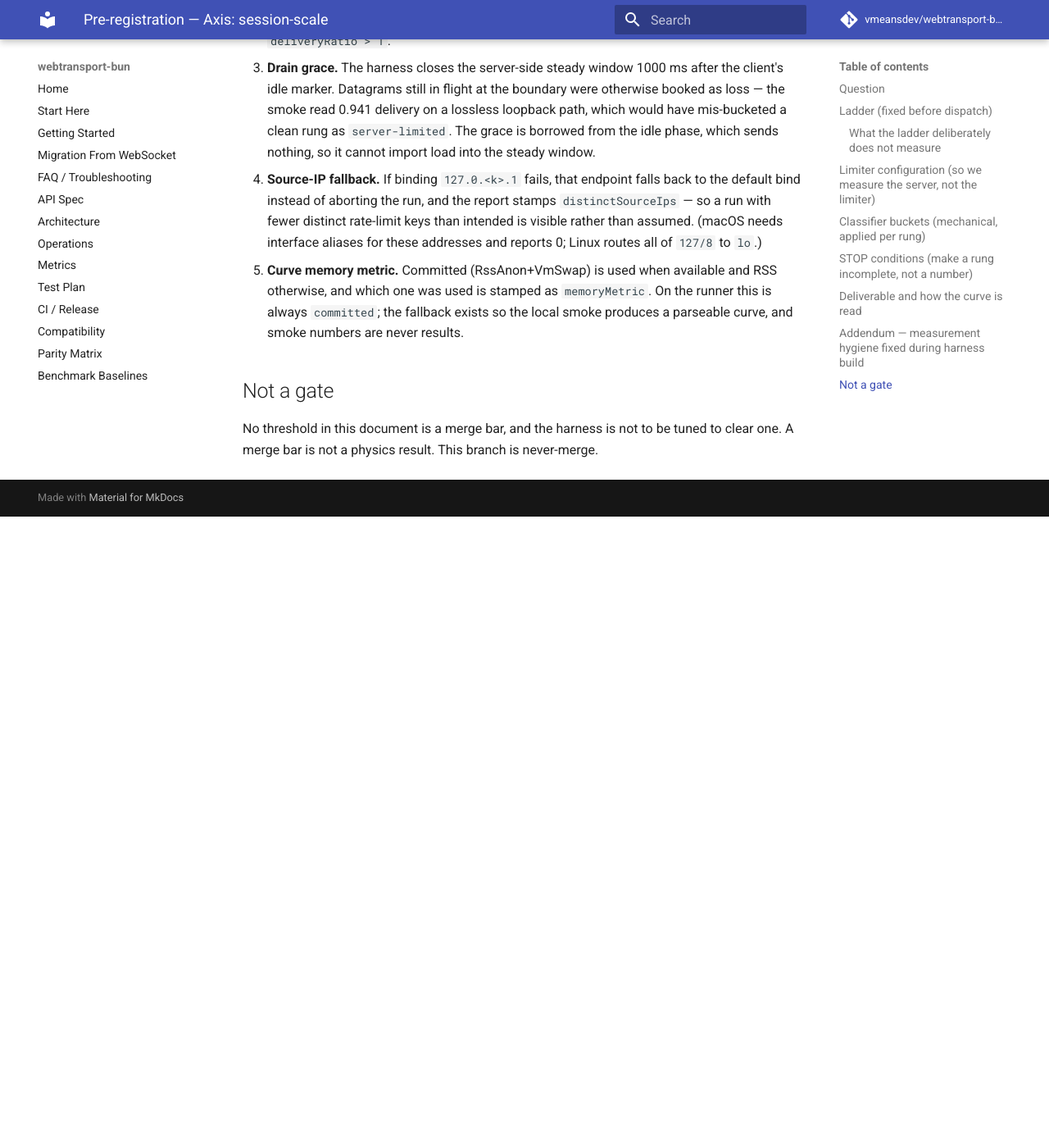
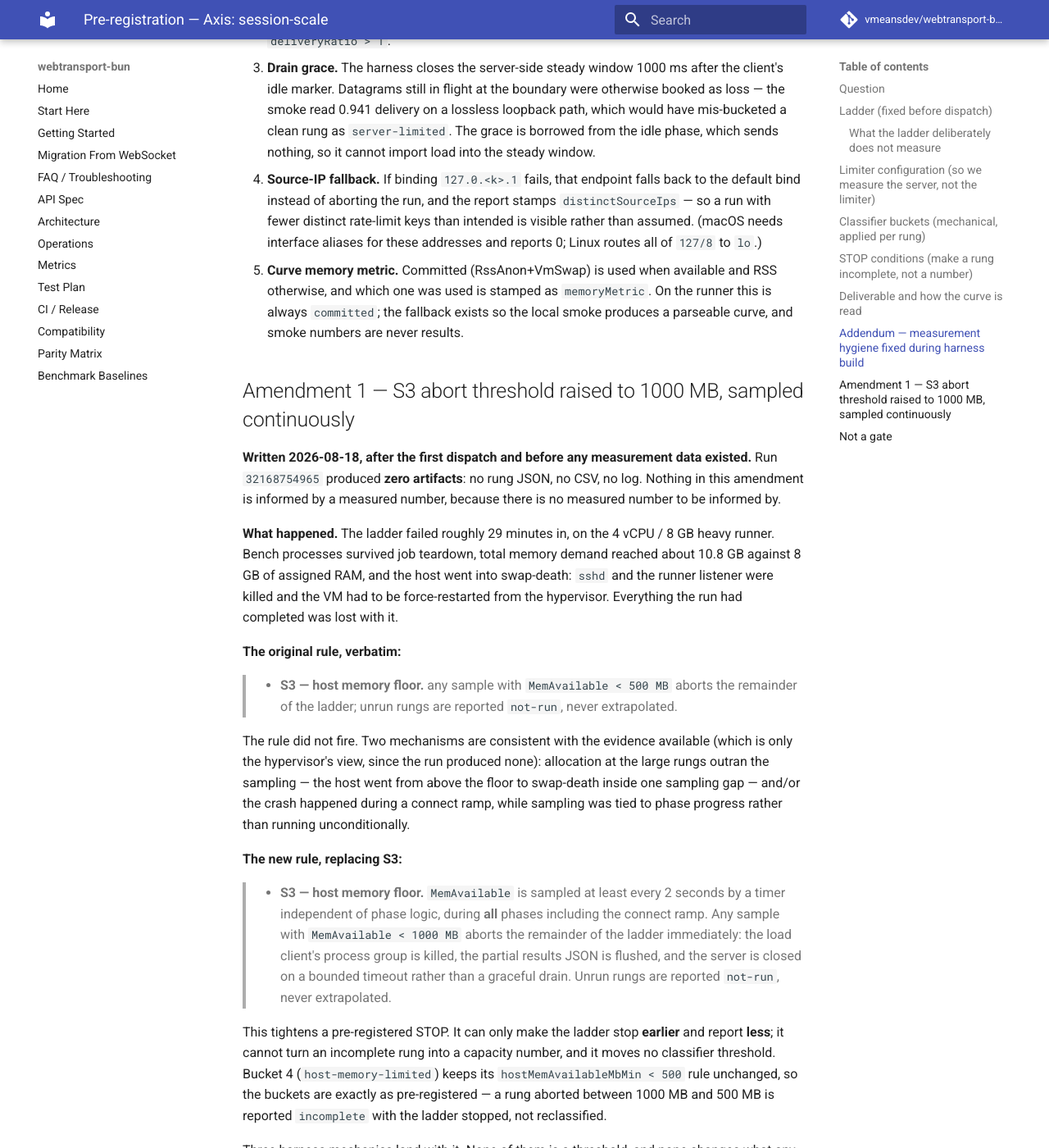
Before and after one commit to vmeansdev/webtransport-bun, an MkDocs documentation site: the page built from docs/research/preregistrations/session-scale.md, in a window 1280 px wide and 1400 px high, scrolled down 4702 px. Shown: the whole window at 82% size. Built offline with MkDocs 1.6.1 and Material for MkDocs 9.7.7, drawn with Linux system fonts in a browser that asks for light colours; comment, search, counter and statistics services are not loaded; before the commit the page ends 5332 px from its top, so only the background shows below that; some of the changed text lies outside the part shown.

Commit message:
Amend the session-scale pre-registration to tighten S3, after a run that produced no evidence at all to reason from.
Run 32168754965 swap-killed the 8 GB heavy runner 29 minutes in and had to be
force-restarted from the hypervisor. It left no rung JSON, no CSV and no log, so
this amendment is written from the incident alone — no measured number informed
it, and the document says so.

S3 keeps its shape and moves its floor from 500 MB to 1000 MB, sampled at least
every 2 seconds by a timer independent of phase logic so the connect ramp is
covered like any other phase, with the abort killing the load and flushing
partial evidence instead of draining gracefully. This can only stop the ladder
earlier and report less. Bucket 4 keeps its pre-registered 500 MB rule, so no
classifier bucket changes and no rung can be reclassified by the tightening.

Co-Authored-By: Claude Fable 5 <noreply@anthropic.com>
Claude-Session: https://claude.ai/code/session_01J6XgaCwKmiXs7S56nLNgbf

```diff
--- a/docs/research/preregistrations/session-scale.md
+++ b/docs/research/preregistrations/session-scale.md
@@ -181,6 +181,61 @@ a number the classifier reads. None of them moves a threshold.
    the runner this is always `committed`; the fallback exists so the local smoke
    produces a parseable curve, and smoke numbers are never results.
 
+## Amendment 1 — S3 abort threshold raised to 1000 MB, sampled continuously
+
+**Written 2026-08-18, after the first dispatch and before any measurement data
+existed.** Run `32168754965` produced **zero artifacts**: no rung JSON, no CSV,
+no log. Nothing in this amendment is informed by a measured number, because
+there is no measured number to be informed by.
+
+**What happened.** The ladder failed roughly 29 minutes in, on the 4 vCPU / 8 GB
+heavy runner. Bench processes survived job teardown, total memory demand reached
+about 10.8 GB against 8 GB of assigned RAM, and the host went into swap-death:
+`sshd` and the runner listener were killed and the VM had to be force-restarted
+from the hypervisor. Everything the run had completed was lost with it.
+
+**The original rule, verbatim:**
+
+> - **S3 — host memory floor.** any sample with `MemAvailable < 500 MB` aborts the
+>   remainder of the ladder; unrun rungs are reported `not-run`, never extrapolated.
+
+The rule did not fire. Two mechanisms are consistent with the evidence available
+(which is only the hypervisor's view, since the run produced none): allocation at
+the large rungs outran the sampling — the host went from above the floor to
+swap-death inside one sampling gap — and/or the crash happened during a connect
+ramp, while sampling was tied to phase progress rather than running unconditionally.
+
+**The new rule, replacing S3:**
+
+> - **S3 — host memory floor.** `MemAvailable` is sampled at least every 2 seconds
+>   by a timer independent of phase logic, during **all** phases including the
+>   connect ramp. Any sample with `MemAvailable < 1000 MB` aborts the remainder of
+>   the ladder immediately: the load client's process group is killed, the partial
+>   results JSON is flushed, and the server is closed on a bounded timeout rather
+>   than a graceful drain. Unrun rungs are reported `not-run`, never extrapolated.
+
+This tightens a pre-registered STOP. It can only make the ladder stop **earlier**
+and report **less**; it cannot turn an incomplete rung into a capacity number, and
+it moves no classifier threshold. Bucket 4 (`host-memory-limited`) keeps its
+`hostMemAvailableMbMin < 500` rule unchanged, so the buckets are exactly as
+pre-registered — a rung aborted between 1000 MB and 500 MB is reported
+`incomplete` with the ladder stopped, not reclassified.
+
+Three harness mechanics land with it. None of them is a threshold, and none
+changes what any rung reports:
+
+1. **Incremental evidence flush.** The results JSON is written after every rung
+   and on every abort path, by atomic rename over the same path. A crash can no
+   longer erase completed rungs; the incident's total data loss was a harness
+   defect, not a property of the question.
+2. **Client self-guard.** The generator aborts its own run if its RSS exceeds
+   3.5 GB, emitting a distinct marker. The driver records that the guard fired and
+   buckets the rung through the existing `harness-error` path — no new bucket.
+   A generator that eats the host is not a server result.
+3. **Process-group teardown.** The driver kills the client's process group on
+   every exit path (normal, abort, signal). The orphans that outlived the job are
+   what turned a failed rung into a force-restart.
+
 ## Not a gate
 
 No threshold in this document is a merge bar, and the harness is not to be tuned
```
